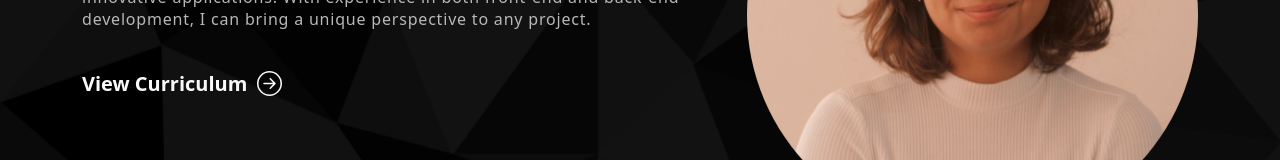
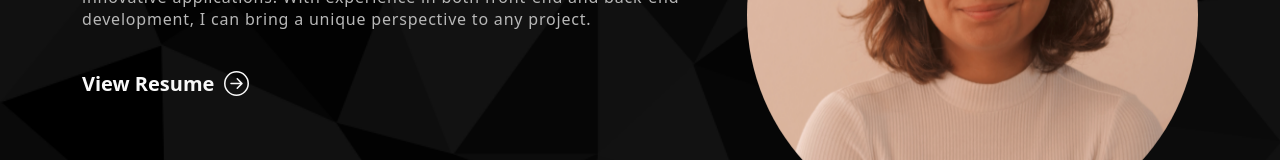
Before and after one commit to ThalitadosReis/my-portfolio, a React (Create React App) app: page / in a window 1280 px wide. Shown: the part 470-630 px from the top of the page. Built offline with nearby package versions, Linux system fonts and the light colour scheme.

Commit message:
skills adj

```diff
--- a/src/App.css
+++ b/src/App.css
@@ -197,6 +197,7 @@ nav.navbar .navbar-toggler[aria-expanded="true"] .navbar-toggler-icon {
   font-size: 20px;
   text-decoration: none;
   margin-top: 40px;
+  margin-bottom: 40px;
 
   display: flex;
   align-items: center;
--- a/src/components/Banner.js
+++ b/src/components/Banner.js
@@ -27,7 +27,7 @@ export default function Banner() {
                   <p>
                     I'm a tech-loving junior full-stack developer who gets a thrill from building innovative applications. With experience in both front-end and back-end development, I can bring a unique perspective to any project.
                   </p>
-                  <a href="https://drive.google.com/drive/folders/1Dq8b6aPyxfDkMlHRrKs9ZOeYaILseCI3?usp=sharing"> View Curriculum <ArrowRightCircle size={25} /></a>
+                  <a href="https://drive.google.com/drive/folders/1Dq8b6aPyxfDkMlHRrKs9ZOeYaILseCI3?usp=sharing"> View Resume <ArrowRightCircle size={25} /></a>
                 </div>
               )}
             </TrackVisibility>
```
Also changed, not shown: 1 other file (tests, documents, lock files or other folders).
